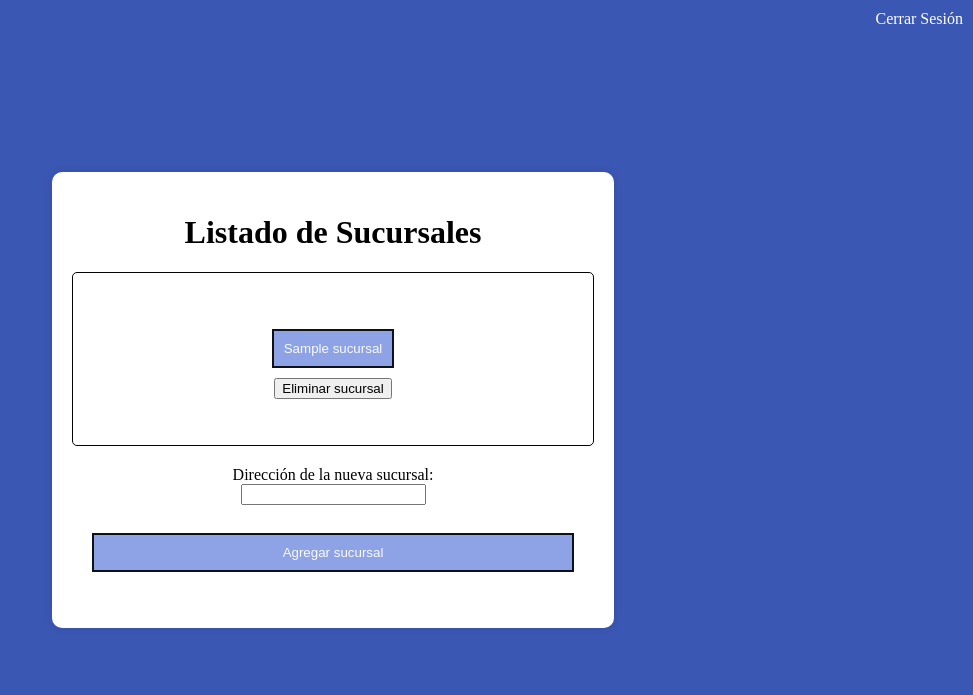
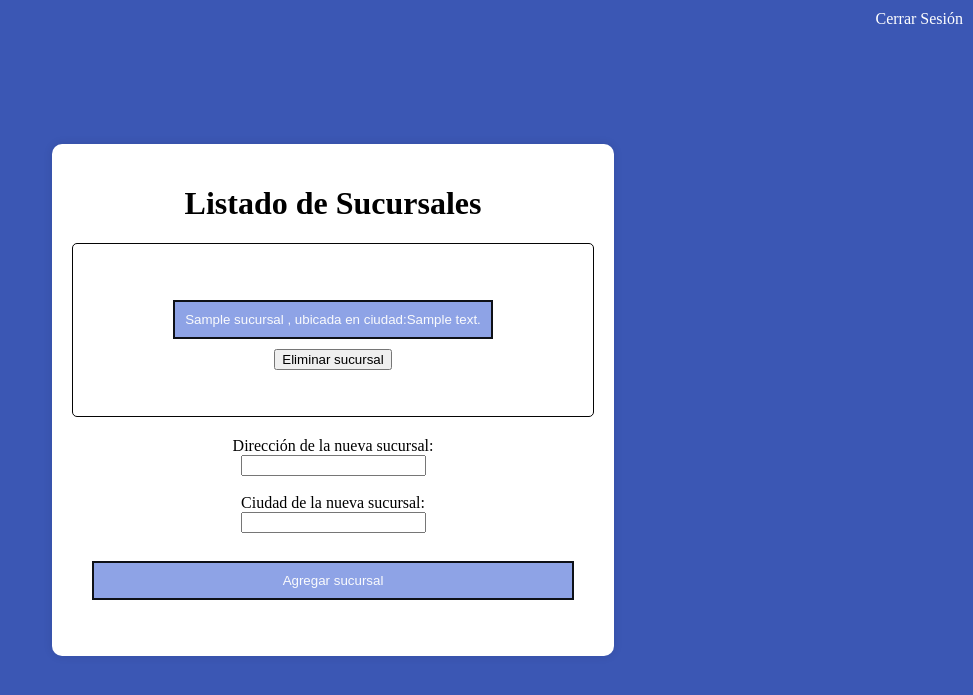
Before and after one commit to JJuanVolpe/Ferreplus, a Django app: page /sucursales/ in a window 1280 px wide. Shown: the top 695 px of the page, without its empty margins (307-1280 px from the left). Run offline with Django 4.2, Linux system fonts and the light colour scheme; a user stored in the database is signed in; tables that the repository leaves empty hold one stand-in row (values such as "Sample post").

Commit message:
Display city of Suc.

```diff
--- a/myapp/admin.py
+++ b/myapp/admin.py
@@ -1,6 +1,6 @@
 from django.contrib import admin
-from .models import Profile, Project
+from .models import Profile, Sucursal
 
 # Register your models here.
 admin.site.register(Profile)
-admin.site.register(Project)
+admin.site.register(Sucursal)
--- a/myapp/models.py
+++ b/myapp/models.py
@@ -4,15 +4,6 @@ from django.db.models.signals import post_save
 from django.dispatch import receiver
 
 # Create your models here.
-class Project(models.Model):
-    name = models.CharField(max_length=200)
-
-
-
-
-    def __str__(self):
-        return self.title + ' - ' + self.project.name
-
 
 class Profile(models.Model):
     # otros campos
@@ -47,7 +38,8 @@ post_save.connect(save_user_profile, sender=User)
 
 
 class Sucursal(models.Model):
-    title= models.CharField(max_length=100)
+    title = models.CharField(max_length=100)
+    address = models.CharField(max_length=40, null=True)
 
 class intercambios(models.Model):
     nombre = models.CharField(max_length=200)
--- a/myapp/templates/Menu_Sucursales.html
+++ b/myapp/templates/Menu_Sucursales.html
@@ -10,6 +10,7 @@
     {% for suc in sucursales %}
     <article class="card">
         <h1>{{suc.title}}</h1>
+        <h1>{{suc.address}}</h1>
     </article>
     {% endfor %}
 {% else %}
--- a/myapp/templates/Sucursales.html
+++ b/myapp/templates/Sucursales.html
@@ -88,7 +88,7 @@
                         {% for suc in sucursales %}
                             <tr>
                                 <td>
-                                    <button class="button-style editar-btn" data-id="{{ suc.id }}">{{ suc.title }}</button>
+                                    <button class="button-style editar-btn" data-id="{{ suc.id }}">{{ suc.title }} , ubicada en ciudad:{{ suc.address}}</button>
                                     <form class="eliminar-form" data-id="{{ suc.id }}" action="{% url 'eliminar_sucursal' suc.id %}" method="post">
                                         {% csrf_token %}
                                         <button type="submit" class="eliminar-btn">Eliminar sucursal</button>
@@ -103,6 +103,8 @@
                 {% csrf_token %}
                 <label for="nuevaSucursal">Dirección de la nueva sucursal:</label><br>
                 <input type="text" id="nuevaSucursal" name="nuevaSucursal" required><br><br>
+                <label for="nueva_ciudad">Ciudad de la nueva sucursal:</label><br>
+                <input type="text" id="nueva_ciudad" name="nueva_ciudad" required><br><br>
                 <button class="button-style" type="submit">Agregar sucursal</button>
                 <p style="color: black; font-family: 'Montserrat';"></p>
                 {% if messages %}
--- a/myapp/views.py
+++ b/myapp/views.py
@@ -7,8 +7,8 @@ from django.contrib.auth.models import User
 from django.db import Error, IntegrityError
 from django.urls import reverse
 from django.contrib.auth.decorators import login_required
-from .models import Profile, Project, Sucursal, intercambios
-from .forms import CreateNewProject, RecoveryForm,crear_intercambio_con_espera_de_ofertas
+from .models import Profile, Sucursal, intercambios
+from .forms import RecoveryForm,crear_intercambio_con_espera_de_ofertas
 from django.core.mail import EmailMessage
 from django.http import HttpResponse
 from django.contrib import messages
@@ -221,9 +221,11 @@ def editar_sucursal(request, sucursal_id):
 def agregar_sucursal(request):
     if request.method == 'POST':
         nueva_sucursal = request.POST.get('nuevaSucursal')
+        nueva_ciudad = request.POST.get('nueva_ciudad')
+
         if len(nueva_sucursal)<35:
-            if not Sucursal.objects.filter(title= nueva_sucursal).exists():
-                Sucursal.objects.create(title=nueva_sucursal)
+            if not Sucursal.objects.filter(title=nueva_sucursal).exists():
+                Sucursal.objects.create(title=nueva_sucursal, address= nueva_ciudad)
             else:
 
                 messages.error(request, '¡La direccion que se quiere ingresar ya pertenece a otra sucursal!')
--- a/requirements.txt
+++ b/requirements.txt
@@ -9,3 +9,4 @@ sqlparse==0.4.2
 toml==0.10.2
 tzdata==2022.2
 whitenoise==6.2.0
+Pillow==10.3.0
```
Also changed, not shown: myapp/migrations/0001_initial.py, myapp/migrations/0002_remove_sucursal_project.py (deleted), myapp/migrations/0003_profile_es_gerente.py (deleted), myapp/migrations/0004_sucursal_ciudad_alter_sucursal_title.py (deleted), myapp/migrations/0005_remove_sucursal_ciudad.py (deleted), myapp/migrations/0006_intercambios.py (deleted), myapp/static/fotos_intercambios/tren_patagonico.jfif (added).
